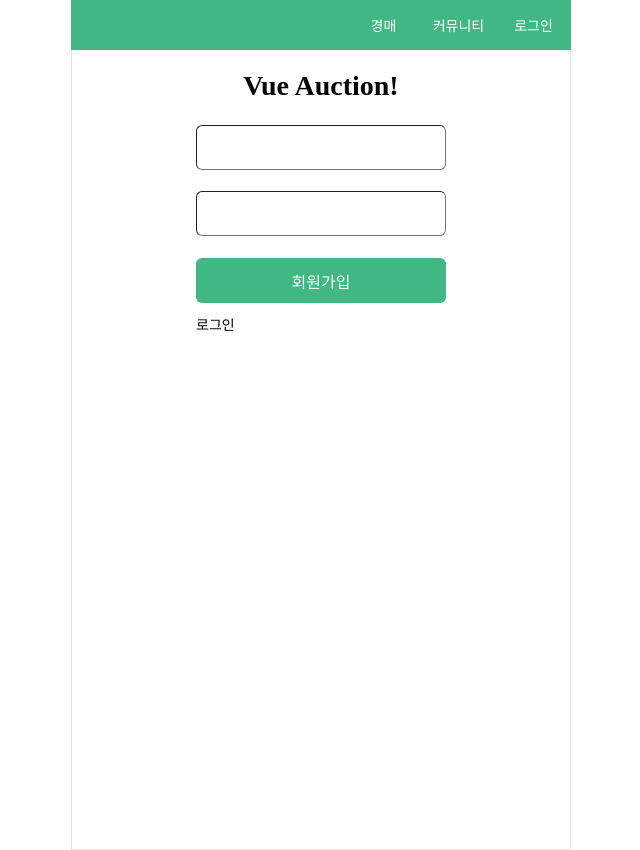
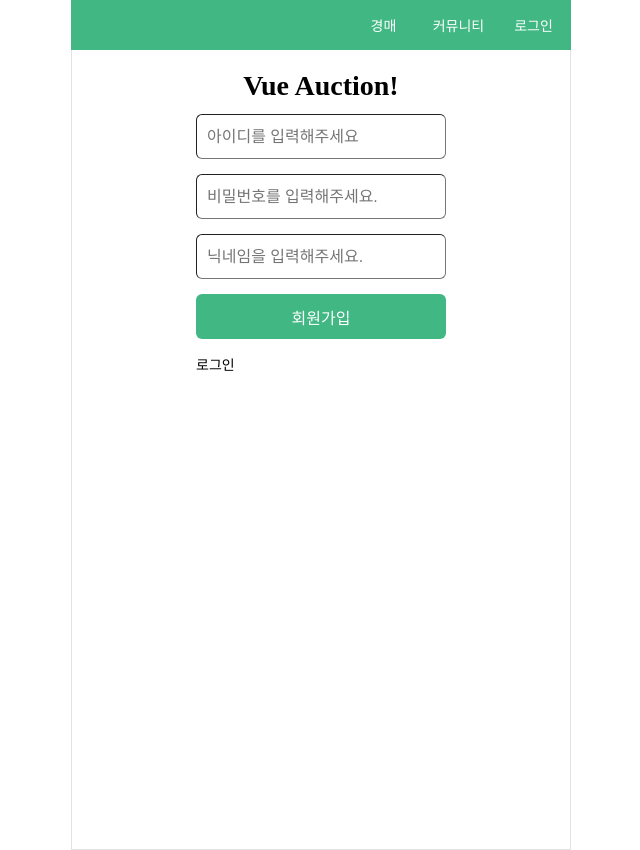
Before and after one commit to ttap0704/vue-aution, a Vue app: page /login in a window 1280 px wide. Both pictures are taken after a click on the element "회원가입". Shown: the whole page, without its empty margins (319-959 px from the left). Built offline with nearby package versions, Linux system fonts and the light colour scheme.

Commit message:
php 서버와 연결

```diff
--- a/package.json
+++ b/package.json
@@ -13,6 +13,7 @@
     "bootstrap-vue": "^2.21.2",
     "core-js": "^3.6.5",
     "vue": "^3.0.0",
+    "vue-axios-cors": "^1.0.1",
     "vue-router": "^4.0.11",
     "vuex": "^4.0.0-0"
   },
--- a/src/components/Header.vue
+++ b/src/components/Header.vue
@@ -13,11 +13,9 @@
 export default {
   methods: {
     movePage() {
-      console.log(this.$routes);
     },
   },
   created() {
-    console.log(this.$route);
   },
 };
 </script>
--- a/src/layout/LayoutDefault.vue
+++ b/src/layout/LayoutDefault.vue
@@ -7,7 +7,6 @@
 export default {
   components: {},
   created() {
-    console.log("layout");
   },
 };
 </script>
--- a/src/main.js
+++ b/src/main.js
@@ -2,10 +2,12 @@ import { createApp } from "vue";
 import App from "./App.vue";
 import router from "./router";
 import store from "./store";
-import axios from "axios"
+import axios from "axios";
 
 const app = createApp(App);
+const host = "http://localhost:4000";
 
-app.provide('$axios', axios)
+app.config.globalProperties.$axios = axios;
+app.config.globalProperties.$host = host;
 
 app.use(store).use(router).mount("#app");
--- a/src/views/Auction.vue
+++ b/src/views/Auction.vue
@@ -4,16 +4,23 @@
   </div>
 </template>
 <script>
-  import List from "../components/List.vue"
+import List from "../components/List.vue";
 
-  export default {
-    components: {
-      List
-    },
-    created () {
-      console.log('hi')
-    }
-  }
+export default {
+  components: {
+    List,
+  },
+  created() {
+    this.$axios
+      .get(`${this.$host}/`)
+      .then((data) => {
+        console.log(data);
+      })
+      .catch((error) => {
+        console.error(error);
+      });
+  },
+};
 </script>
 <style lang="scss" scoped>
 </style>
--- a/src/views/Login.vue
+++ b/src/views/Login.vue
@@ -1,9 +1,10 @@
 <template>
   <div class="contents_container">
     <h1 style="text-align: center; margin-bottom: 12px;">Vue Auction!</h1>
-    <form class="login_form">
-      <input type="text" />
-      <input type="text" />
+    <form class="login_form" @submit="onSubmit($event)">
+      <input type="text" name="loginId" placeholder="아이디를 입력해주세요" v-model="loginId">
+      <input type="password" name="loginPwd" placeholder="비밀번호를 입력해주세요." v-model="loginPwd">
+      <input type="text" name="nick" v-model="nick" placeholder="닉네임을 입력해주세요." v-if="mode == 'join'">
       <button type="submit" class="cursor-p">
         {{ mode == "login" ? "로그인" : "회원가입" }}
       </button>
@@ -21,6 +22,9 @@ export default {
   data() {
     return {
       mode: "login",
+      loginId: "",
+      loginPwd: "",
+      nick: "",
     };
   },
   methods: {
@@ -31,6 +35,15 @@ export default {
         this.mode = "login";
       }
     },
+    onSubmit(e) {
+      const id = this.loginId;
+      const pwd = this.loginPwd
+      if (id.length == 0 || pwd.length ==0 ) {
+        alert('정보를 입력해주세요.')
+      }
+      e.preventDefault();
+      console.log(e)
+    }
   },
 };
 </script>
@@ -40,7 +53,7 @@ export default {
   flex-direction: column;
   align-items: center;
   justify-content: space-around;
-  height: 200px;
+  height: auto;
   input,
   button {
     width: 250px;
@@ -48,6 +61,7 @@ export default {
     font-size: 16px;
     border-width: 1px;
     border-radius: 6px;
+    margin-bottom: 15px;
   }
   input {
     padding: 0 10px;
--- /dev/null
+++ b/vue.config.js
@@ -0,0 +1,5 @@
+// module.exports = {
+//   devServer: {
+//       proxy: 'http://localhost:4000'
+//   }
+// }
```
Also changed, not shown: 1 other file (tests, documents, lock files or other folders).
